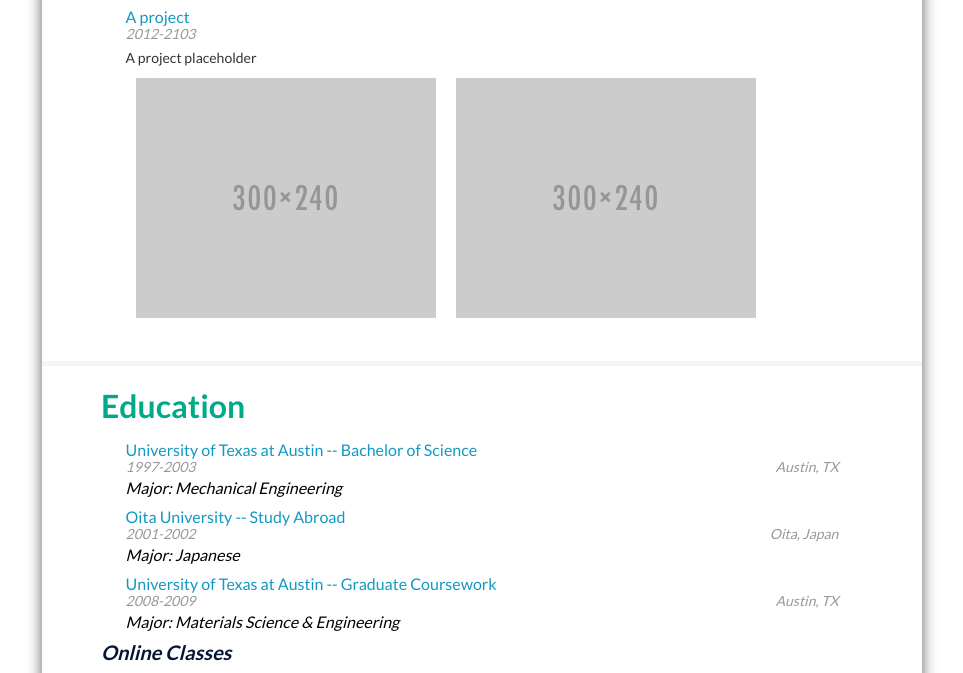
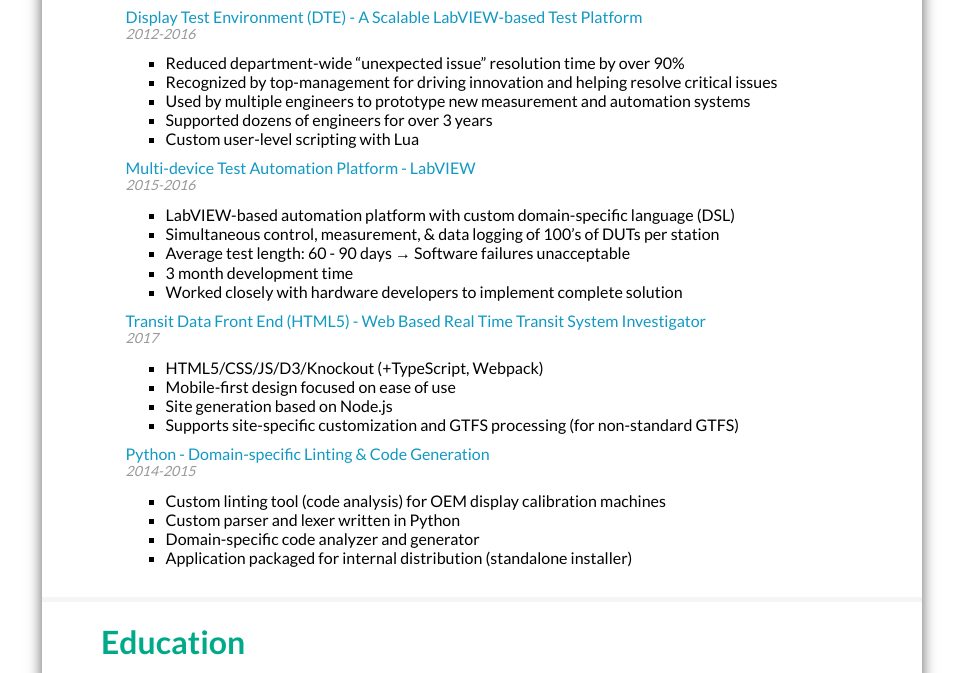
Before and after one commit to NF1198/resume-site, a plain HTML site: page index.html in a window 1280 px wide. Shown: the part 706-1379 px from the top of the page, without its empty margins (158-1121 px from the left). Drawn offline with Linux system fonts and the light colour scheme; some packages are replaced by stand-ins of ours.

Commit message:
updated resume

```diff
--- a/css/style.css
+++ b/css/style.css
@@ -3,7 +3,7 @@
 @import url(http://cdnjs.cloudflare.com/ajax/libs/font-awesome/4.4.0/css/font-awesome.min.css);
 
 body, div, ul, li, p, h1, h2, h3, h4, h5, h6 {
-    padding: 0;
+    /* padding: 0; */
     margin: 0;
     font-family: 'Lato', sans-serif;
 }
@@ -254,3 +254,10 @@ span {
     }
     ;
 }
+
+ul.bullets {
+    margin-top: 3ch;
+	list-style-type: square;
+	list-style-image: inherit;
+	list-style-position: outside;
+}
--- a/index.html
+++ b/index.html
@@ -8,7 +8,7 @@
     <script src="js/jQuery.js"></script>
     <script src="js/helper.js"></script>
 
-    <script type="text/javascript" src="http://maps.googleapis.com/maps/api/js?libraries=places"></script>
+    <script async type="text/javascript" src="http://maps.googleapis.com/maps/api/js?libraries=places"></script>
     <meta name="viewport" content="width=device-width">
 </head>
 
--- a/js/resumeBuilder.js
+++ b/js/resumeBuilder.js
@@ -4,21 +4,28 @@
 
 var bio = {
     name: "Nicholas Folse",
-    role: "Web Developer & Measurements Technologist",
+    role: "Software Developer & Industrial Measurements Technologist",
     contacts: {
         mobile: "505-814-6688",
-        email: "nicholas.folse@utexas.edu",
+        email: "nickfolse@unm.edu",
         github: "https://github.com/NF1198",
         /*twitter: "TBD",*/
         location: "Albuquerque, NM"
     },
     welcomeMessage: "Welcome",
-    skills: ["Responsive Web", "HTML5", "CSS3", "JavaScript", "IoT", "Java", "LabVIEW", "Microelectronics Verification & Test", "NI-DAQ", "TCP/IP", "GPIB", "Business Japanese", "Business Korean"],
+    skills: ["LabVIEW", "Java", "Python", "NI-DAQ", "Instrument Control", "Microelectronics Verification & Test", "Networking", "Business Japanese", "Business Korean"],
     biopic: "images/nfolse.jpg"
 };
 
 var education = {
     schools: [{
+        name: "University of New Mexico",
+        location: "Albuquerque, NM",
+        degree: "MS/ISA (Master of Science in Information Systems and Assurance)",
+        majors: ["Information Systems and Assurance"],
+        dates: "2017-2018",
+        url: "https://msisa.mgt.unm.edu/"
+    }, {
         name: "University of Texas at Austin",
         location: "Austin, TX",
         degree: "Bachelor of Science",
@@ -54,7 +61,7 @@ var work = {
         title: "Senior Engineer",
         location: "Asan, South Korea",
         dates: "2012-2016",
-        description: "Senior measurement technologist with emphasis in electical and optical properties evaluation and test automation."
+        description: "Senior measurement technologist; Specialized in electical and optical properties evaluation and test automation."
     },{
         employer: "University of Texas at Austin",
         title: "Teaching Assistant - Materials Science Laboratory",
@@ -72,14 +79,50 @@ var work = {
 
 var projects = {
     projects: [{
-        title: "A project",
-        dates: "2012-2103",
-        description: "A project placeholder",
-        images: ["images/300x240.png", "images/300x240.png"]
-    }]
+        title: "Display Test Environment (DTE) - A Scalable LabVIEW-based Test Platform",
+        dates: "2012-2016",
+        bullets: ["Reduced department-wide “unexpected issue” resolution time by over 90%",
+        "Recognized by top-management for driving innovation and helping resolve critical issues",
+        "Used by multiple engineers to prototype new measurement and automation systems",
+        "Supported dozens of engineers for over 3 years",
+        "Custom user-level scripting with Lua"],
+        images: []
+    }, {
+        title: "Multi-device Test Automation Platform - LabVIEW",
+        dates: "2015-2016",
+        bullets: [
+            "LabVIEW-based automation platform with custom domain-specific language (DSL)",
+            "Simultaneous control, measurement, & data logging of 100’s of DUTs per station",
+            "Average test length: 60 - 90 days → Software failures unacceptable",
+            "3 month development time",
+            "Worked closely with hardware developers to implement complete solution",
+        ],
+        images: []
+    }, {
+        title: "Transit Data Front End (HTML5) - Web Based Real Time Transit System Investigator",
+        dates: "2017",
+        description: "This application dynamically generates bus maps and stop time-tables while incorporating live route data. It is composed of a JavaScript (TypeScript) backend for GTFS data processing/site generation and a frontend that runs in modern browsers and on mobile devices.",
+        bullets: [
+            "HTML5/CSS/JS/D3/Knockout (+TypeScript, Webpack)",
+            "Mobile-first design focused on ease of use",
+            "Site generation based on Node.js",
+            "Supports site-specific customization and GTFS processing (for non-standard GTFS)"],
+        images: []
+    }, {
+        title: "Python - Domain-specific Linting & Code Generation",
+        dates: "2014-2015",
+        bullets: [
+            "Custom linting tool (code analysis) for OEM display calibration machines",
+            "Custom parser and lexer written in Python",
+            "Domain-specific code analyzer and generator",
+            "Application packaged for internal distribution (standalone installer)"
+        ],
+        images: []
+    }
+]
 };
 
-var otherLocations = ["Cairo, Egypt", "Tokyo, Japan"];
+var otherLocations = ["Cairo, Egypt", "Tokyo, Japan", "Seoul, Korea"];
 
 //
 // DOM Update Funcions
@@ -311,15 +354,24 @@ projects.display = function() {
         var $dates = $("<div>", {
             class: "date-text"
         }).text(project.dates);
-        var $description = $("<p>").text(project.description).prepend($("<br>"));
+        var $description = (project.decription) ? $("<p>").text(project.description).prepend($("<br>")) : null;
+
+        var $bullets = $("<ul>", {
+            class: "bullets"
+        });
+        for (var jdx = 0; jdx < (project.bullets.length || 0)  && jdx < 10; jdx++) {
+            var bullet = project.bullets[jdx];
+            $bullets.append(($("<li>").text(bullet)));
+        }
 
         // build new project entry
         $project.append($title)
             .append($dates)
-            .append($description);
+            .append($description)
+            .append($bullets);
 
-        for (idx = 0; idx < project.images.length; idx++) {
-            var image = project.images[idx];
+        for (var mdx = 0; mdx < (project.images.length || 0); mdx++) {
+            var image = project.images[mdx];
             $project.append($("<img>", {
                 src: image
             }));
```
